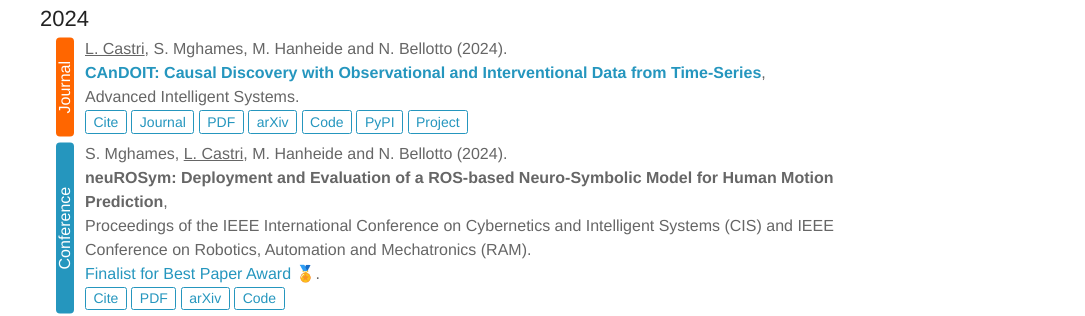
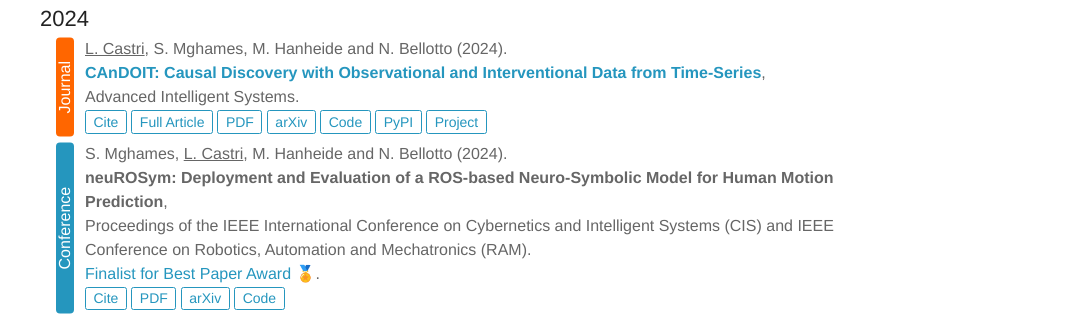
Before and after one commit to lcastri/lcastri.github.io, a Jekyll site: the page built from publications.html, in a window 1280 px wide. Shown: the part 155-471 px from the top of the page, without its empty margins (195-1280 px from the left). Built offline with Jekyll 4.4.1, drawn with Linux system fonts in a browser that asks for light colours; nearby versions of some CDN libraries.

Commit message:
full article fix

```diff
--- a/_includes/citation-nav.html
+++ b/_includes/citation-nav.html
@@ -11,8 +11,8 @@
                 <a href="#" class="btn btn-outline-primary btn-publication js-cite-modal {{ btnCit }}" data-filename="{{ include.bibLink }}">Cite</a>
             {% endif %}
 
-            {% if include.showPublisherPage %}
-            <a href="{{ include.publisherPage }}" class="btn btn-outline-primary btn-publication">Journal</a>
+            {% if include.showFullArticle %}
+            <a href="{{ include.fullArticle }}" class="btn btn-outline-primary btn-publication">Full Article</a>
             {% endif %}
 
             {% if include.showPDF %}
--- a/publications.html
+++ b/publications.html
@@ -15,7 +15,7 @@ Visit my Google Scholar profile <a class="ext_link" href="https://scholar.google
         Advanced Intelligent Systems.<br>
         {% include citation-nav.html citnavID="ais2024"
         showCite=true bibLink="https://lcastri.github.io/publication/ais2024.bib"
-        showPublisherPage=true publisherPage="https://onlinelibrary.wiley.com/doi/full/10.1002/aisy.202400181"
+        showFullArticle=true fullArticle="https://onlinelibrary.wiley.com/doi/full/10.1002/aisy.202400181"
         showPDF=true pdfLink="https://onlinelibrary.wiley.com/doi/epdf/10.1002/aisy.202400181"
         showArXiv=true arXivLink="https://arxiv.org/abs/2410.02844"
         showProject=true projectLink="https://lcastri.github.io/causalflow"
```
